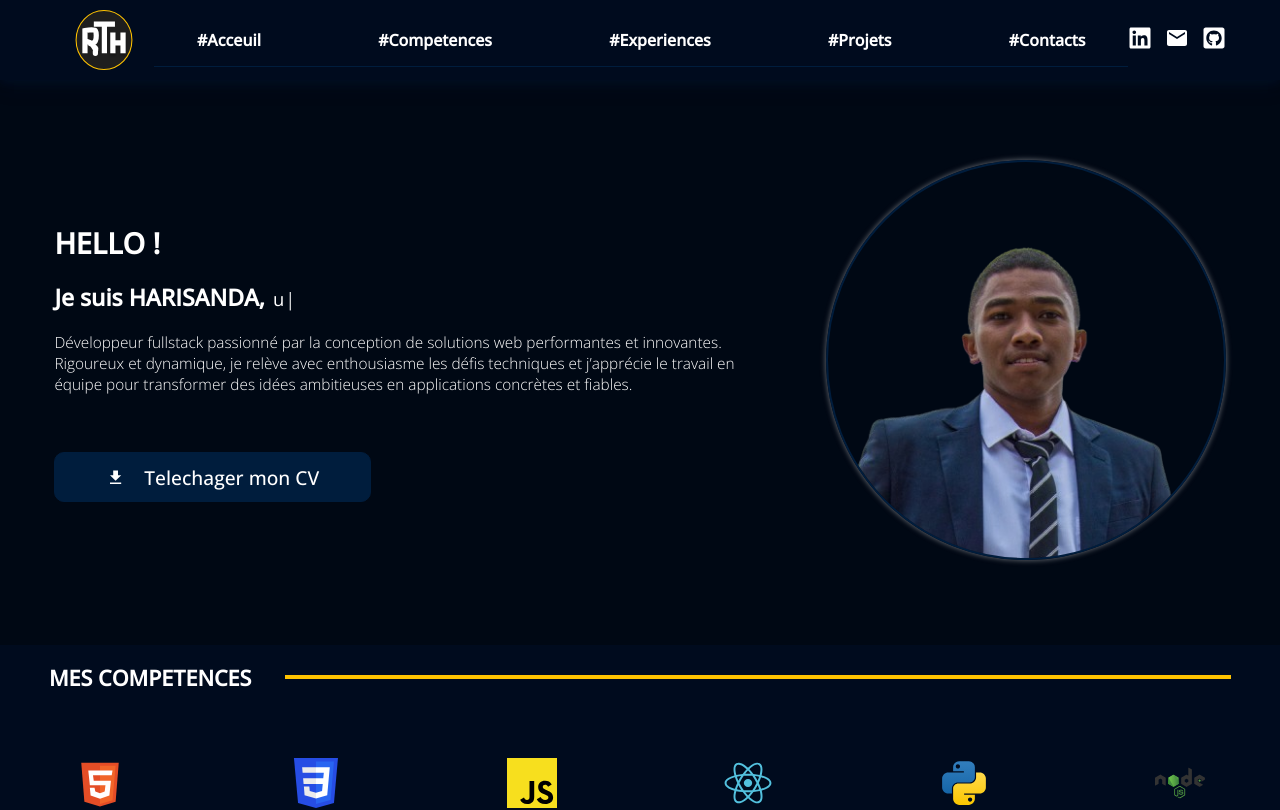
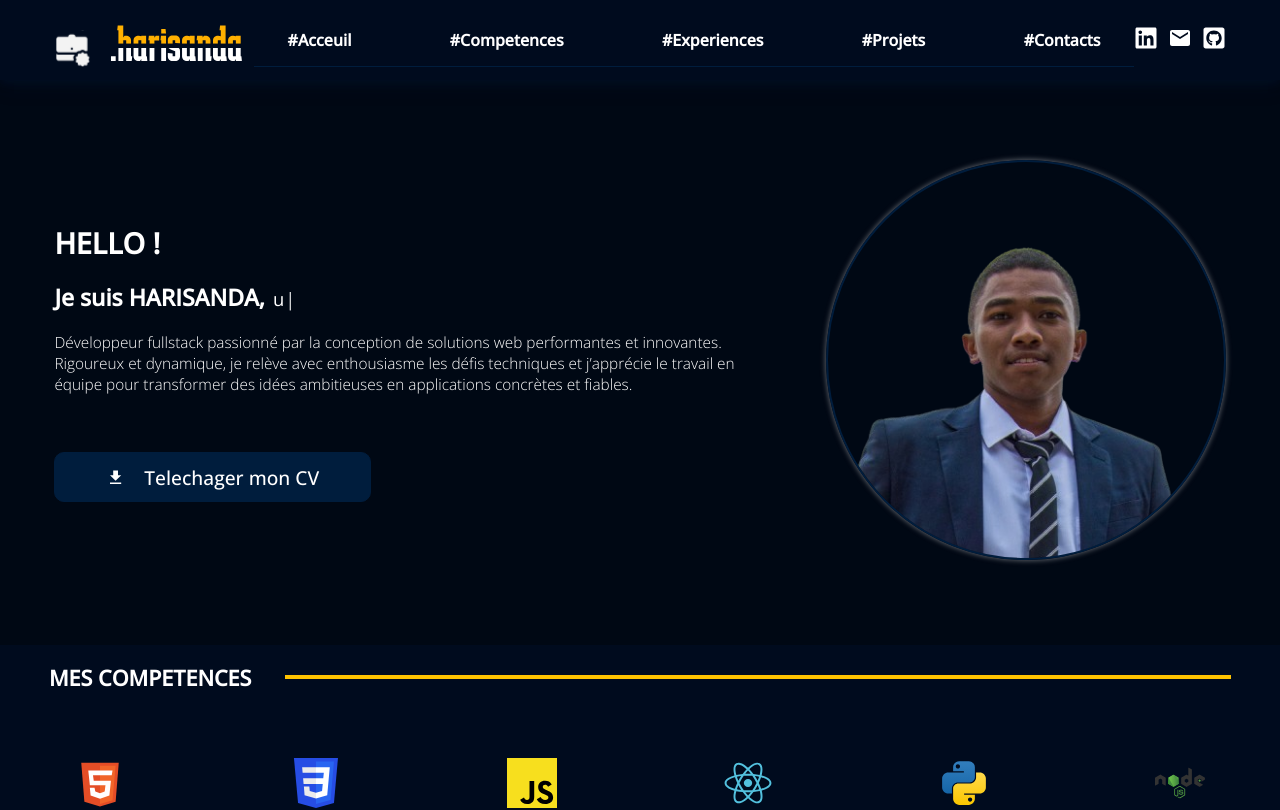
Before and after one commit to Harisanda/portfolio, a React (Vite) app: page /contacts in a window 1280 px wide. Shown: the top 810 px of the page. Built offline with nearby package versions, Linux system fonts and the light colour scheme.

Commit message:
refactor: change logo

```diff
--- a/src/components/Header.jsx
+++ b/src/components/Header.jsx
@@ -2,7 +2,7 @@ import React, { useState } from 'react'
 import { FaLinkedin } from "react-icons/fa";
 import { MdEmail } from "react-icons/md";
 import { FaGithubSquare } from "react-icons/fa";
-import logo from '../assets/images/Frame.svg'
+import logo from '../assets/images/logo.svg'
 import './style/Header.css';
 import { FaBars } from "react-icons/fa";
 import { IoClose } from "react-icons/io5";
@@ -20,7 +20,7 @@ const Header = () => {
     <>
       <header className='header'>
         <nav>
-          <div className='logo'>
+          <div className='logo' onClick={() => scrollTo("home")}>
             <img src={logo} alt="logo" />
           </div>
           <div className="menu">
--- a/src/components/style/Header.css
+++ b/src/components/style/Header.css
@@ -92,11 +92,12 @@ nav .menu {
   display: flex;
   justify-content: center;
   align-items: center;
+  cursor: pointer
 }
 
 .logo img{
-  width: 100px;
-  height: 60px;
+  width: 200px;
+  height: 70px;
 }
 
 span {
```
Also changed, not shown: src/assets/images/Frame.svg (deleted), src/assets/images/logo.svg.
